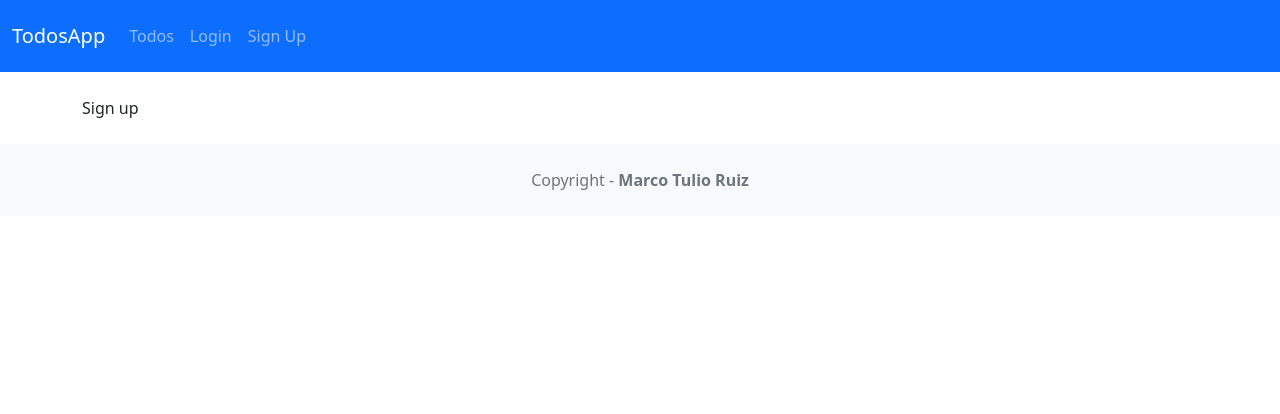
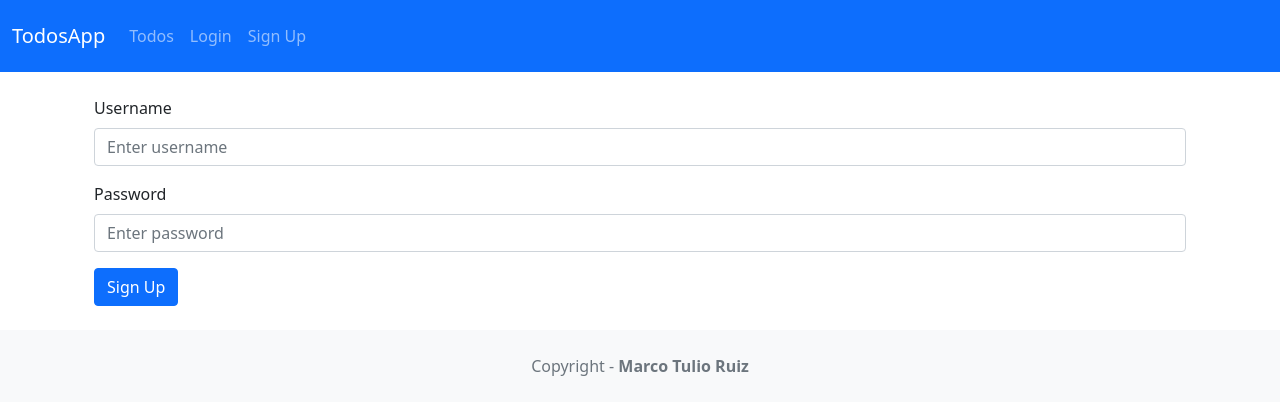
Before and after one commit to ismarcotulio/billing_system_simulator, a React (Create React App) app in the folder frontend/: page /signup in a window 1280 px wide. Shown: the top 414 px of the page. Built offline with nearby package versions, Linux system fonts and the light colour scheme; the HTML template or start-up script is replaced by a standard one.

Commit message:
CH17: TodoDataService - Login Component
1. login form created in login.js component.
2. login and signup functions added in App.js
3. django corsheader installed.
4. logout function added in App.js
5. signup form created in signup component.

```diff
--- a/frontend/src/App.js
+++ b/frontend/src/App.js
@@ -11,21 +11,47 @@
 import Navbar from 'react-bootstrap/Navbar';
 import Container from 'react-bootstrap/Navbar';
 
+import TodoDataService from './services/todos';
+
 function App(){
   const [user, setUser] = React.useState(null);
   const [token, setToken] = React.useState(null);
   const [error, setError] = React.useState('');
 
   async function login(user = null){
-    setUser(user);
+    TodoDataService.login(user)
+      .then(response => {
+        setToken(response.data.token);
+        setUser(user.username);
+        localStorage.setItem('token', response.data.token);
+        localStorage.setItem('user', user.username);
+        setError('');
+      })
+      .catch( e => {
+        console.log('login', e);
+        setError(e.toString());
+      });
   }
 
   async function logout(){
-    setUser(null);
+    setToken("");
+    setUser("");
+    localStorage.setItem('token','');
+    localStorage.setItem('user', '');
   }
 
   async function signup(user = null){
-    setUser(null);
+    TodoDataService.signup(user)
+      .then( response => {
+        setToken(response.data.token);
+        setUser(user.username);
+        localStorage.setItem('token', response.data.token);
+        localStorage.setItem('user', user.username);
+      })
+      .catch( e=>{
+        console.log(e);
+        setError(e.toString());
+      })
   }
 
   return (
@@ -35,13 +61,13 @@
           <Navbar.Brand>TodosApp</Navbar.Brand>
           <Nav className="me-auto">
             <Container>
-              <Link class="nav-link" to={"/todos"}>Todos</Link>
+              <Nav.Link href="/todos">Todos</Nav.Link>
               { user ? (
-                <Link class="nav-link">Logout ({user})</Link>
+                <Nav.Link onClick={logout}>Logout ({user})</Nav.Link>
               ) : (
                 <>
-                  <Link class="nav-link" to={"/login"}>Login</Link>
-                  <Link class="nav-link" to={"/signup"}>Sign Up</Link>
+                  <Nav.Link href="/login">Login</Nav.Link>
+                  <Nav.Link href="/signup">Sign Up</Nav.Link>
                 </>
               )}
             </Container>
@@ -52,30 +78,30 @@
       <div className="container mt-4">
         <Switch>
           <Route exact path={["/", "/todos"]} render={(props)=>
-            <TodosList {...props} token={token} />
+            <TodosList {... props} token={token} />
           }>
           </Route>
           <Route path="/todos/create" render={(props)=>
-            <AddTodo {...props} token={token} />
+            <AddTodo {... props} token={token} />
           }>
           </Route>
           <Route path="/todos/:id" render={(props)=>
-            <AddTodo {...props} token={token}/>
+            <AddTodo {... props} token={token}/>
           }>
           </Route>
           <Route path="/login" render={(props)=>
-            <Login {...props} login={login}/>
+            <Login {... props} login={login} />
           }>
           </Route>
           <Route path="/signup" render={(props)=>
-            <Signup {...props} signup={signup} />
+            <Signup {... props} signup={signup} />
           }>
           </Route>
         </Switch>
       </div>
       <footer className="text-center text-lg-start bg-light text-muted mt-4">
         <div className="text-center p-4">
-          Copyright - <a target="_blank" className="text-reset fw-bold text-decoration-none" href="https://twitter.com/MarcoTulio_Ruiz">
+          Copyright - <a target="_blank" rel="noreferrer" className="text-reset fw-bold text-decoration-none" href="https://twitter.com/MarcoTulio_Ruiz">
             Marco Tulio Ruiz
           </a>
         </div>
--- a/frontend/src/components/login.js
+++ b/frontend/src/components/login.js
@@ -1,11 +1,55 @@
-import React from 'react';
+import React, {useState} from 'react';
+import Form from 'react-bootstrap/Form';
+import Container from 'react-bootstrap/Container';
+import Button from 'react-bootstrap/Button';
 
-function Login(){
+const Login = props => {
+
+    const [username, setUsername] = useState("");
+    const [password, setPassword] = useState("");
+
+    const onChangeUsername = e => {
+        const username = e.target.value;
+        setUsername(username);
+    }
+
+    const onChangePassword = e => {
+        const password = e.target.value;
+        setPassword(password);
+    }
+
+    const login = () => {
+        props.login({username: username, password: password});
+        props.history.push('/');
+    }
+
     return (
-        <div className="App">
-            Login
-        </div>
-    );
+        <Container>
+            <Form>
+                <Form.Group className="mb-3">
+                    <Form.Label>Username</Form.Label>
+                    <Form.Control
+                        type="text"
+                        placeholder="Enter username"
+                        value={username}
+                        onChange={onChangeUsername}
+                    />
+                </Form.Group>
+                <Form.Group className="mb-3">
+                    <Form.Label>Password</Form.Label>
+                    <Form.Control
+                        type="password"
+                        placeholder="Enter password"
+                        value={password}
+                        onChange={onChangePassword}
+                    />
+                </Form.Group>
+                <Button variant="primary" onClick={login}>
+                    Login
+                </Button>
+            </Form>
+        </Container>
+    )
 }
 
 export default Login;
--- a/frontend/src/components/signup.js
+++ b/frontend/src/components/signup.js
@@ -1,11 +1,55 @@
-import React from 'react';
+import React, {useState} from 'react';
+import Form from 'react-bootstrap/Form';
+import Container from 'react-bootstrap/Container';
+import Button from 'react-bootstrap/Button';
 
-function Signup(){
-    return (
-        <div className="App">
-            Sign up
-        </div>
-    );
+const Signup = props => {
+
+    const [username, setUsername] = useState("");
+    const [password, setPassword] = useState("");
+
+    const onChangeUsername = e => {
+        const username = e.target.value;
+        setUsername(username);
+    }
+
+    const onChangePassword = e => {
+        const password = e.target.value;
+        setPassword(password);
+    }
+
+    const signup = () => {
+        props.signup({username: username, password: password});
+        props.history.push('/');
+    }
+
+return(
+<Container>
+    <Form>
+        <Form.Group className="mb-3">
+            <Form.Label>Username</Form.Label>
+            <Form.Control
+                type="text"
+                placeholder="Enter username"
+                value={username}
+                onChange={onChangeUsername}
+            />
+        </Form.Group>
+        <Form.Group className="mb-3">
+            <Form.Label>Password</Form.Label>
+            <Form.Control
+                type="password"
+                placeholder="Enter password"
+                value={password}
+                onChange={onChangePassword}
+            />
+        </Form.Group>
+        <Button variant="primary" onClick={signup}>
+            Sign Up
+        </Button>
+    </Form>
+</Container>
+)
 }
 
 export default Signup;
```
Also changed, not shown: 2 other files (tests, documents, lock files or other folders).
